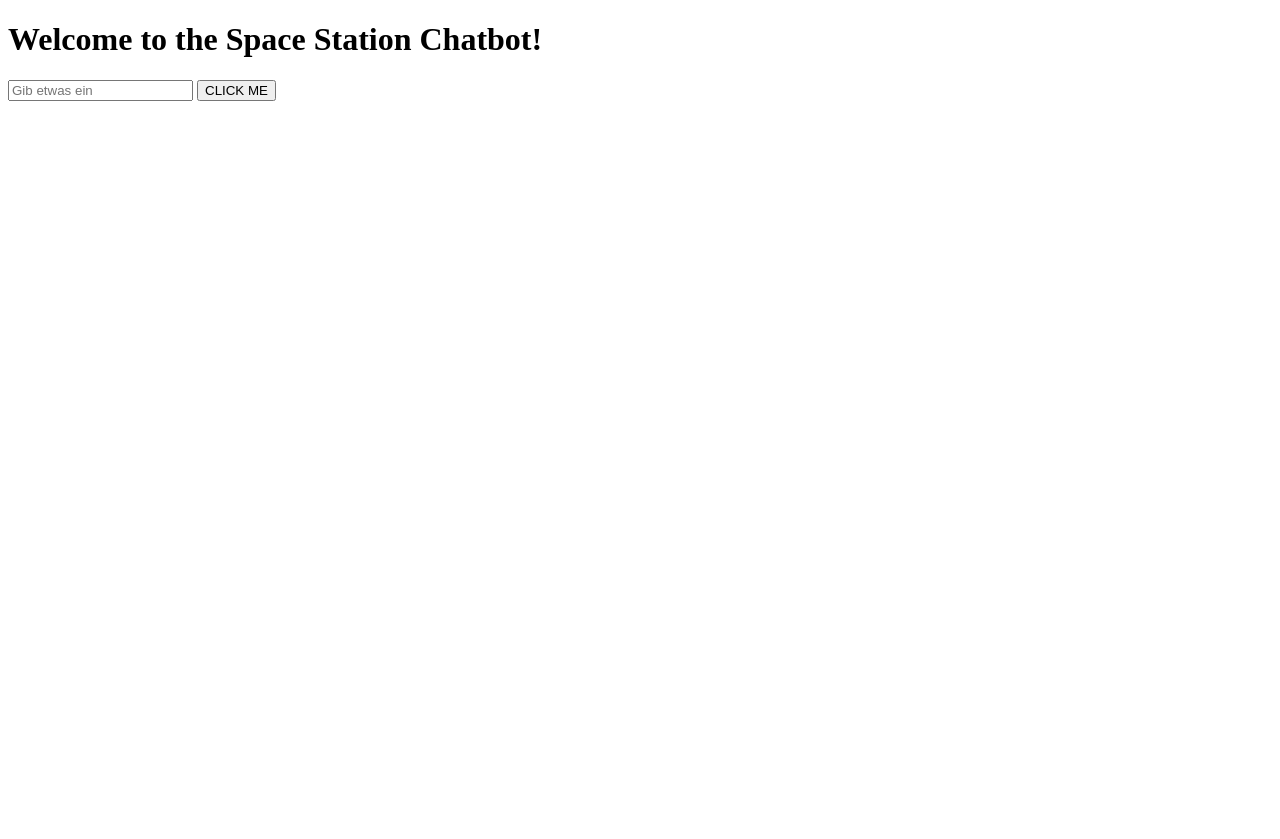
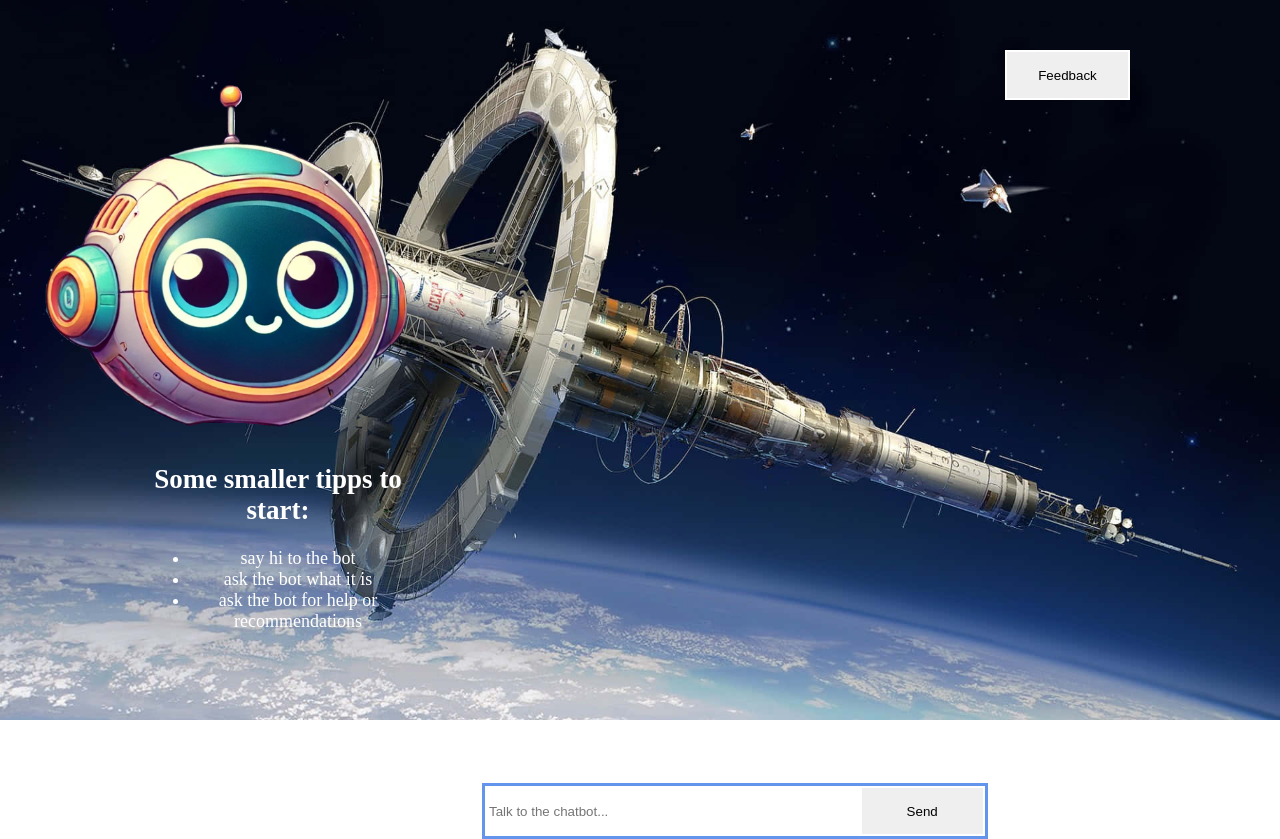
Before and after one commit to Dominicdaniel86/Space-Station-Chatbot, a Flask app: page / in a window 1280 px wide. Before the commit the page ends 101 px from the top, so only its background shows below. Run offline with Flask 3, Linux system fonts and the light colour scheme.

Commit message:
Implement whole frontend

```diff
--- /dev/null
+++ b/app/static/css/index.css
@@ -0,0 +1,115 @@
+body {
+    background-image: url('../background/space-station.jpg');
+    background-repeat: no-repeat;
+    background-size: 100%;
+    color: white;
+}
+
+img {
+    width: 30%;
+    margin-top: 75px;
+    margin-left: 2.5%;
+}
+
+input {
+    margin-top: 2px;
+    width: 72.5%;
+    float: left;
+    height: 40px;
+    border-style: solid;
+    border-color: white;
+}
+
+button {
+    width: 25%;
+    float: right;
+    height: 50px;
+    border-style: solid;
+    border-color: white;
+}
+
+.chat-container {
+    margin-top: 75px;
+    margin-right: 22.5%;
+    width: 40%;
+    float:right;
+    text-align: center;
+    height: 750px;
+    /* border-style: solid;
+    border-color: white; */
+}
+
+#chat {
+    height: 680px;
+    position: relative;
+    margin-bottom: 20px;
+    display: flex;
+    flex-direction: column-reverse;
+    align-items: flex-start;
+    overflow-y:scroll;
+    scrollbar-width: none; /* Firefox */
+    -ms-overflow-style: none; /* IE and Edge */
+}
+
+#chat::-webkit-scrollbar {
+    display: none; /* Webkit-based browsers */
+}
+
+.input {
+    background-color: white;
+    height: 50px;
+    border-style: solid;
+    border-color:cornflowerblue;
+}
+
+.message-user {
+    background-color: white;
+    color: black;
+    /* width: 200px; */
+    align-self: flex-end;
+    float: right;
+    clear: both;
+    margin-top: 10px;
+    min-width: 10%;
+    max-width: 80%;
+    border-radius: 25px;
+    padding-right: 10px;
+    padding-left: 10px;
+}
+
+.message-bot {
+    background-color: gray;
+    color: black;
+    /* width: 200px; */
+    align-self: flex-start;
+    float: left;
+    clear: both;
+    margin-top: 10px;
+    min-width: 10%;
+    max-width: 80%;
+    border-radius: 10px;
+    padding-right: 10px;
+    padding-left: 10px;
+}
+
+.feedback {
+    top: 0;
+    right: 0;
+    position: fixed;
+    padding-right: 150px;
+    width: 500px;
+    padding-top: 50px;
+}
+
+.tipps {
+    position: fixed;
+    bottom: 0;
+    left: 0;
+    margin-bottom: 150px;
+    margin-left: 150px;
+    text-align: center;
+    width: 20%;
+    font-size: large;
+    /* background-color: white;
+    color: black; */
+}
--- a/app/static/javascript/frontend.js
+++ b/app/static/javascript/frontend.js
@@ -1,6 +1,19 @@
 function sendMessage() {
     message = document.getElementById("inputField").value;
+    if(message !== "") {
+
+        let newDiv = document.createElement("div");
+        newDiv.className = "message-user";
+
+        let newP = document.createElement("p");
+        newP.textContent = message;
+        newDiv.appendChild(newP);
+        let chat = document.getElementById("chat");
+        chat.insertBefore(newDiv, chat.firstChild);
+        // document.getElementById("chat").appendChild(newDiv);
+
         message = "message=" + message;
+        document.getElementById('inputField').value = "";
         fetch("http://localhost:5000/sendmessage", {
             method: "POST",
             headers: {
@@ -10,6 +23,22 @@ function sendMessage() {
         })
         .then((response) => response.json())
         .then((json) => {
-        console.log(json[0].content);
+            let botMessage = json[0].content;
+            let newDiv = document.createElement("div");
+            newDiv.className = "message-bot";
+
+            let newP = document.createElement("p");
+            newP.textContent = botMessage;
+            newDiv.appendChild(newP);
+            let chat = document.getElementById("chat");
+            chat.insertBefore(newDiv, chat.firstChild);
+
+            // document.getElementById("chat").appendChild(newDiv);
         });
+    }
 };
+
+function checkKeyInput(event) {
+    if(event.key === 'Enter')
+        sendMessage();
+}
--- a/app/templates/index.html
+++ b/app/templates/index.html
@@ -4,14 +4,33 @@
         <title>Space Station Chatbot</title>
         <meta charset="UTF-8">
         <link rel="icon" type="image/x-icon" href="static/icons/favicon.ico">
+        <link rel="stylesheet" href="static/css/index.css">
     </head>
 
     <body>
-        <h1>Welcome to the Space Station Chatbot!</h1>
-        <div>
-            <input type="text" id="inputField" placeholder="Gib etwas ein">
-            <button onclick="sendMessage()">CLICK ME</button>
+        <!-- <h1 style="text-align: center;">Welcome to the Space Station Chatbot!</h1> -->
+        <img src="static/robo_images/dall-e-image-happy-cropped2.png" alt="Robo Image">
+        <div class="tipps">
+            <h2>Some smaller tipps to start:</h2>
+            <ul>
+                <li>say hi to the bot</li>
+                <li>ask the bot what it is</li>
+                <li>ask the bot for help or recommendations</li>
+            </ul>
         </div>
+        <div class="chat-container">
+            <div id="chat">
+            </div>
+            <div class="input">
+                <input type="text" id="inputField" placeholder="Talk to the chatbot..."  onkeypress="checkKeyInput(event)">
+                <button onclick="sendMessage()">Send</button>
+            </div>
+        </div>
+
+        <div class="feedback">
+            <button>Feedback</button>
+        </div>
+
         <script src="static/javascript/frontend.js" type="application/javascript"></script>
     </body>
 </html>
```
Also changed, not shown: app/static/background/space-station.jpg (added), app/static/robo_images/DALL·E 2024-06-16 17.58.54 - A cartoony space-robot standing on the surface of a colorful alien planet. The robot has a playful design with exaggerated features, bright colors, an.webp (deleted), app/static/robo_images/DALL·E 2024-06-16 17.58.55 - A cartoony space-robot standing on the surface of an alien planet with a more subdued color palette. The robot has a playful design with exaggerated f.webp (deleted), app/static/robo_images/DALL·E 2024-06-16 17.58.56 - A cartoony space-robot standing on the surface of an alien planet with a more subdued color palette. The robot has a playful design with exaggerated f.webp (deleted), app/static/robo_images/dall-e-image-confused-cropped.png (added), app/static/robo_images/dall-e-image-confused-cropped2.png (added), app/static/robo_images/dall-e-image-confused.png (added), app/static/robo_images/dall-e-image-happy-cropped.png (added), app/static/robo_images/dall-e-image-happy-cropped2.png (added), app/static/robo_images/dall-e-image-happy.png (added), app/static/robo_images/dall-e-image-sad-cropped.png (added), app/static/robo_images/dall-e-image-sad-cropped2.png (added), app/static/robo_images/dall-e-image-sad.png (added). Lines whose indentation alone changed are shown as unchanged.
